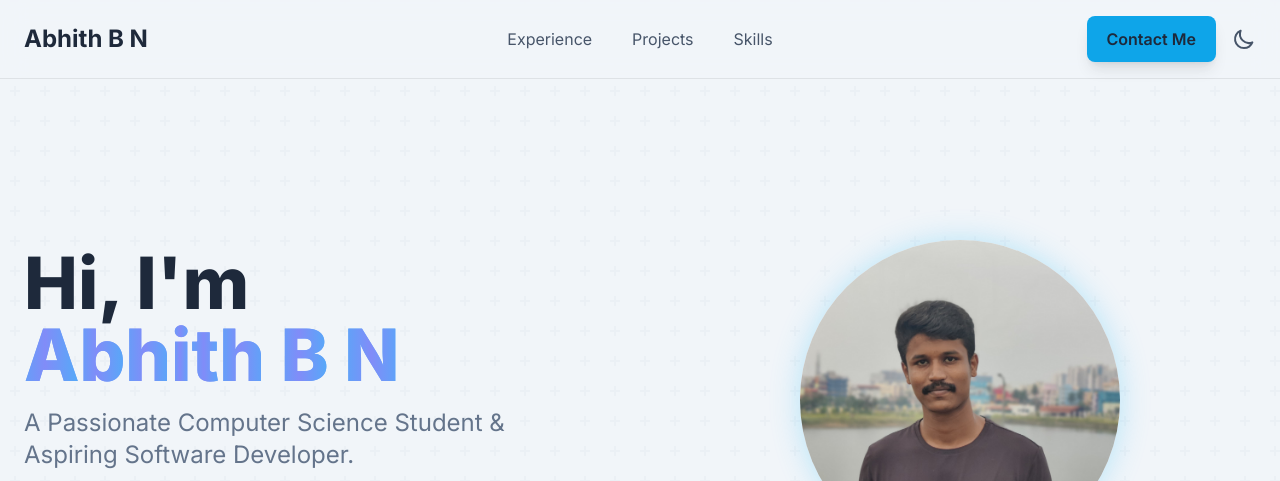
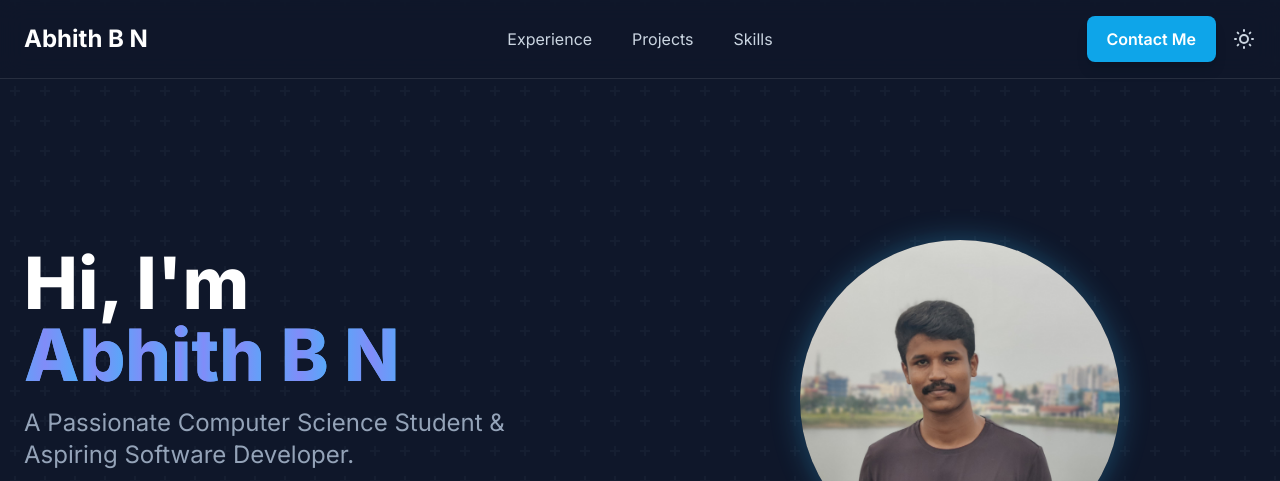
Before and after one commit to abhithgowda/my-portfolio, a plain HTML site: page index.html in a window 1280 px wide. Shown: the top 481 px of the page. Drawn offline with nearby package versions, Linux system fonts and the light colour scheme.

Commit message:
Update index.html

```diff
--- a/index.html
+++ b/index.html
@@ -534,7 +534,7 @@
             if (userTheme) {
                 applyTheme(userTheme);
             } else {
-                applyTheme(systemThemeIsDark ? 'dark' : 'light');
+                applyTheme('dark');
             }
         });
 
```
